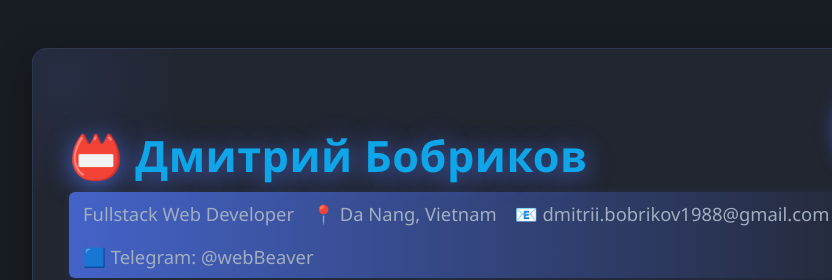
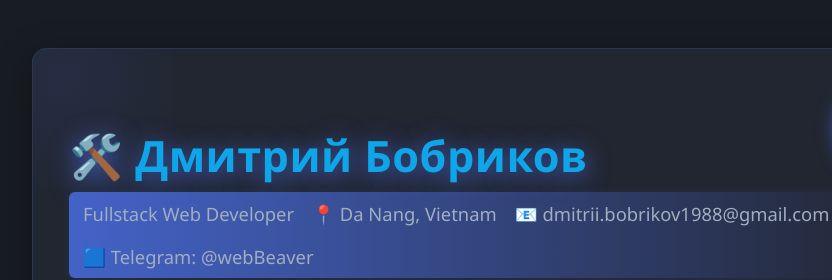
Before and after one commit to webBeaver777/webBeaver777.github.io, a plain HTML site: page index.html in a window 1280 px wide. Shown: the top 280 px of the page, 151-983 px from the left. Drawn offline with Linux system fonts and the light colour scheme; grey boxes are pictures that could not be loaded.

```diff
--- a/index.html
+++ b/index.html
@@ -209,7 +209,7 @@
 <body>
   <div class="container">
     <img src="https://avatars.githubusercontent.com/u/223519048?s=400&u=dc5b77629005b775d410b6071dd564ddb1d300ff&v=4" class="avatar" loading="lazy">
-    <h1>📛 Дмитрий Бобриков</h1>
+    <h1>🛠️ Дмитрий Бобриков</h1>
     <div class="contacts">
       <span>Fullstack Web Developer</span>
       <span>📍 Da Nang, Vietnam</span>
```
